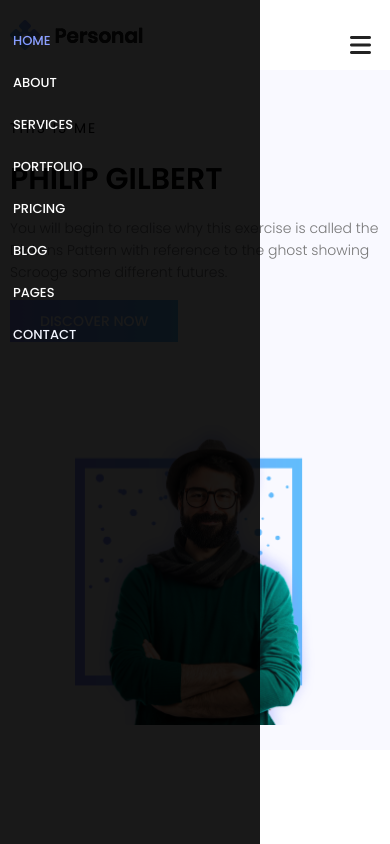
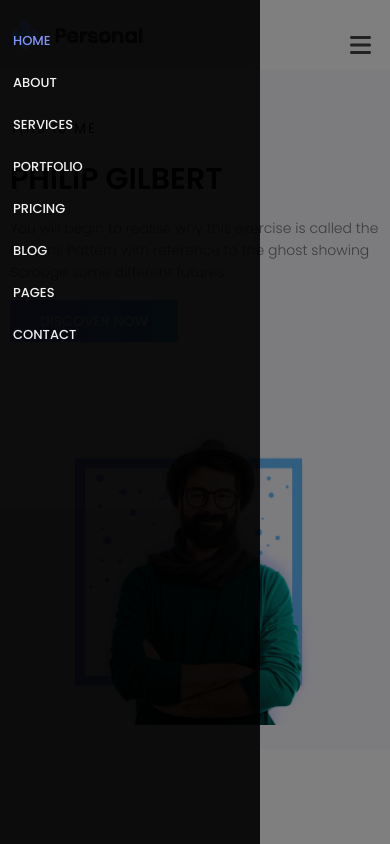
Before and after one commit to front-end-by-rimantas/35-grupe-portfolio-personal, a website with bundled scripts: page index.html in a window 390 px wide. Both pictures are taken after a click on the link 356 px from the left and 42 px from the top of the page. Shown: the top 844 px of the page. Built offline with nearby package versions, Linux system fonts and the light colour scheme.

Commit message:
active nav add transparent layer on view

```diff
--- a/css/components/header.css
+++ b/css/components/header.css
@@ -57,8 +57,26 @@ nav {
   color: white;
   padding: 20px 5px;
   transition: 0.4s;
-  }
+}
 .mobile-nav {
 transform: translateX(260px);
   }
+header::before {
+    content: '';
+    position: absolute;
+    height: 100vh;
+    width: 0;
+
+    top: 0;
+    opacity: 0.5;
+    background-color: black;
+    z-index: -1;
+  }
+  header.testing::before  {
+    /* position: absolute; */
+     width: 100vw;
+  }
+#burger {
+  z-index: 2;
 }
+}
--- a/js/pages/home.js
+++ b/js/pages/home.js
@@ -37,12 +37,15 @@ addEventListener('scroll', function () {
 });
 
 const burger = document.getElementById('burger');
+
 burger.addEventListener('click', function () {
   const headerNav = document.querySelector('.header-nav');
   if (!headerNav.classList.contains('mobile-nav')) {
     headerNav.classList.add('mobile-nav');
+    mainHeaderDOM.classList.add('testing');
   } else {
     headerNav.classList.remove('mobile-nav');
+    mainHeaderDOM.classList.remove('testing');
   }
 });
 /* enf of HEADER */
```
